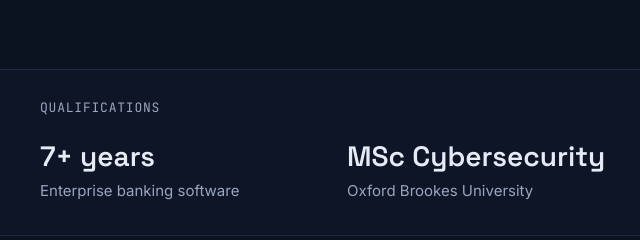
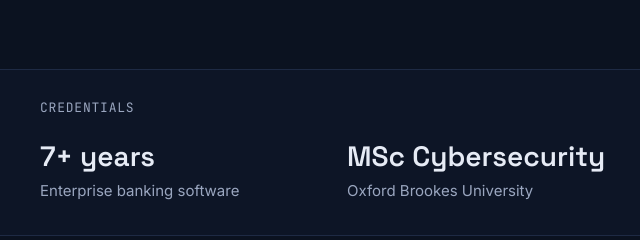
Before and after one commit to mhdl1991/mhdl1991.github.io, a plain HTML site: page index.html in a window 1280 px wide. Shown: the part 738-978 px from the top of the page, 0-640 px from the left. Drawn offline with Linux system fonts and the light colour scheme.

Commit message:
wording fix
Changing Qualifications to Credentials

```diff
--- a/index.html
+++ b/index.html
@@ -44,7 +44,7 @@
 	<!-- ===== Credentials ===== -->
 	<section class="credentials" aria-labelledby="cred-heading">
 	  <div class="container">
-		<p id="cred-heading" class="cred-heading">Qualifications</p>
+		<p id="cred-heading" class="cred-heading">Credentials</p>
 		<div class="credentials-grid">
 		  <div><p class="cred-value">7+ years</p><p class="cred-label">Enterprise banking software</p></div>
 		  <div><p class="cred-value">MSc Cybersecurity</p><p class="cred-label">Oxford Brookes University</p></div>
```
